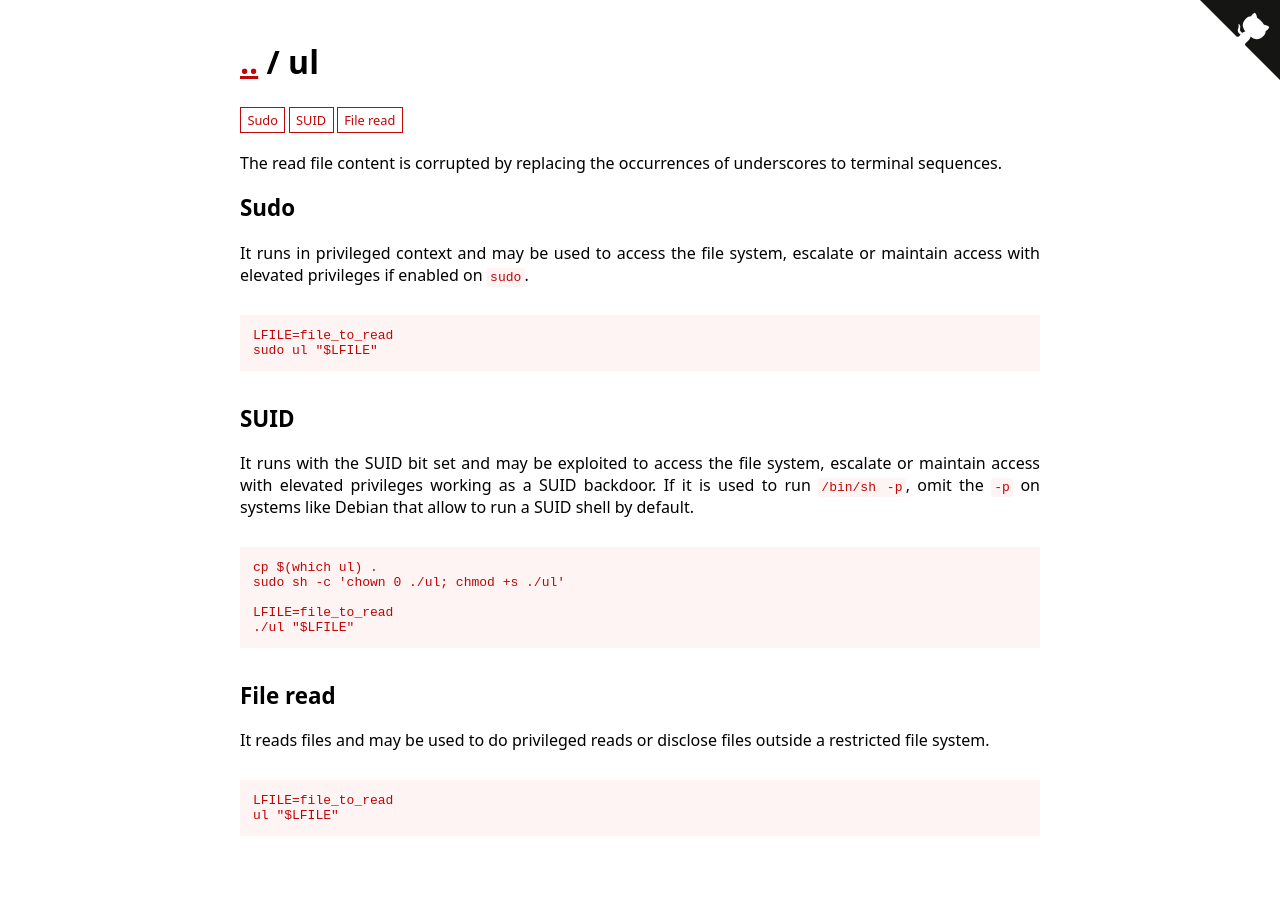
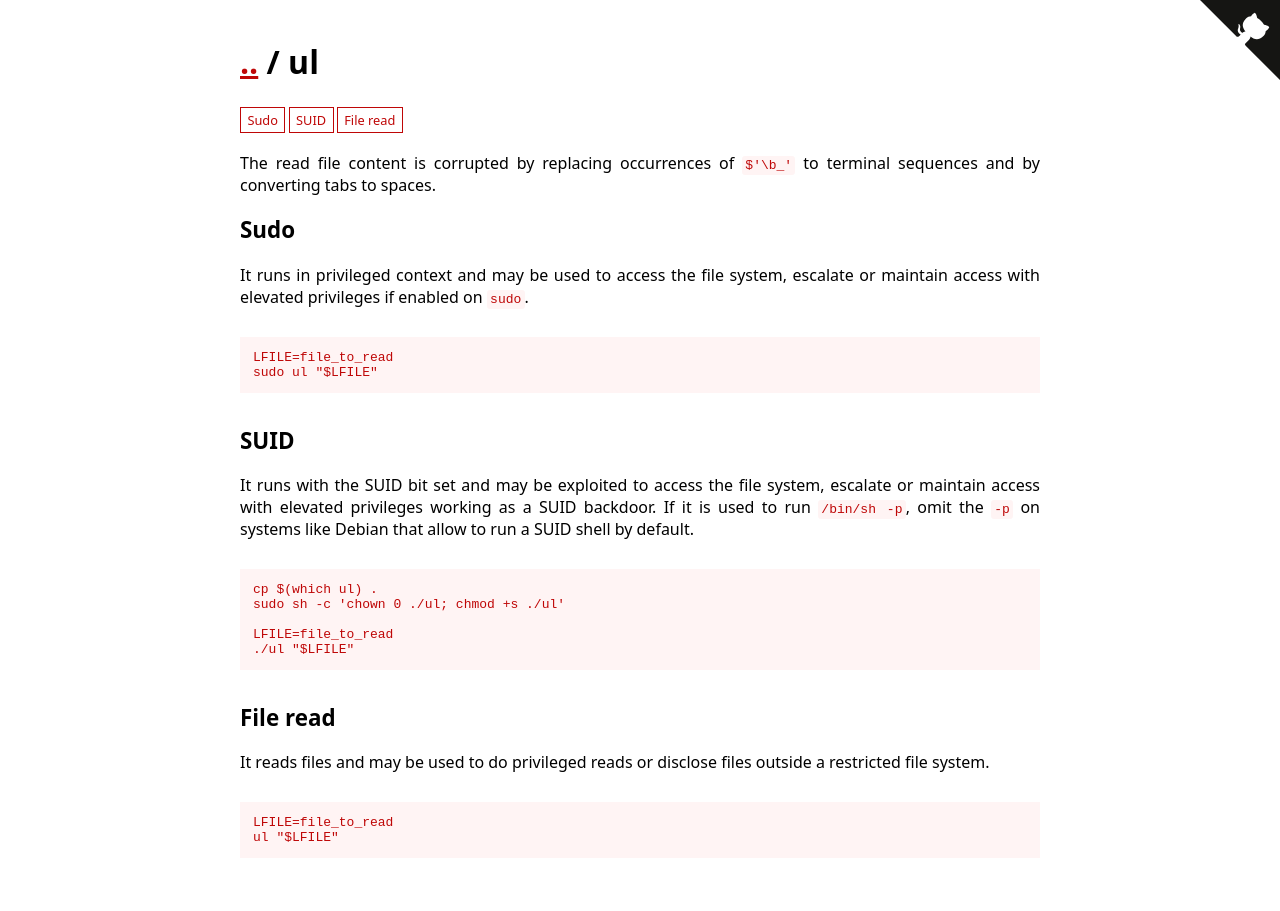
Before and after one commit to GTFOBins/GTFOBins.github.io, a Jekyll site: the page built from _gtfobins/ul.md, in a window 1280 px wide. Built offline with Jekyll 4.4.1, drawn with Linux system fonts in a browser that asks for light colours.

Commit message:
Clarify ul corruption

```diff
--- a/_gtfobins/ul.md
+++ b/_gtfobins/ul.md
@@ -1,5 +1,5 @@
 ---
-description: The read file content is corrupted by replacing the occurrences of underscores to terminal sequences.
+description: The read file content is corrupted by replacing occurrences of `$'\b_'` to terminal sequences and by converting tabs to spaces.
 functions:
   sudo-enabled:
     - code: |
```
